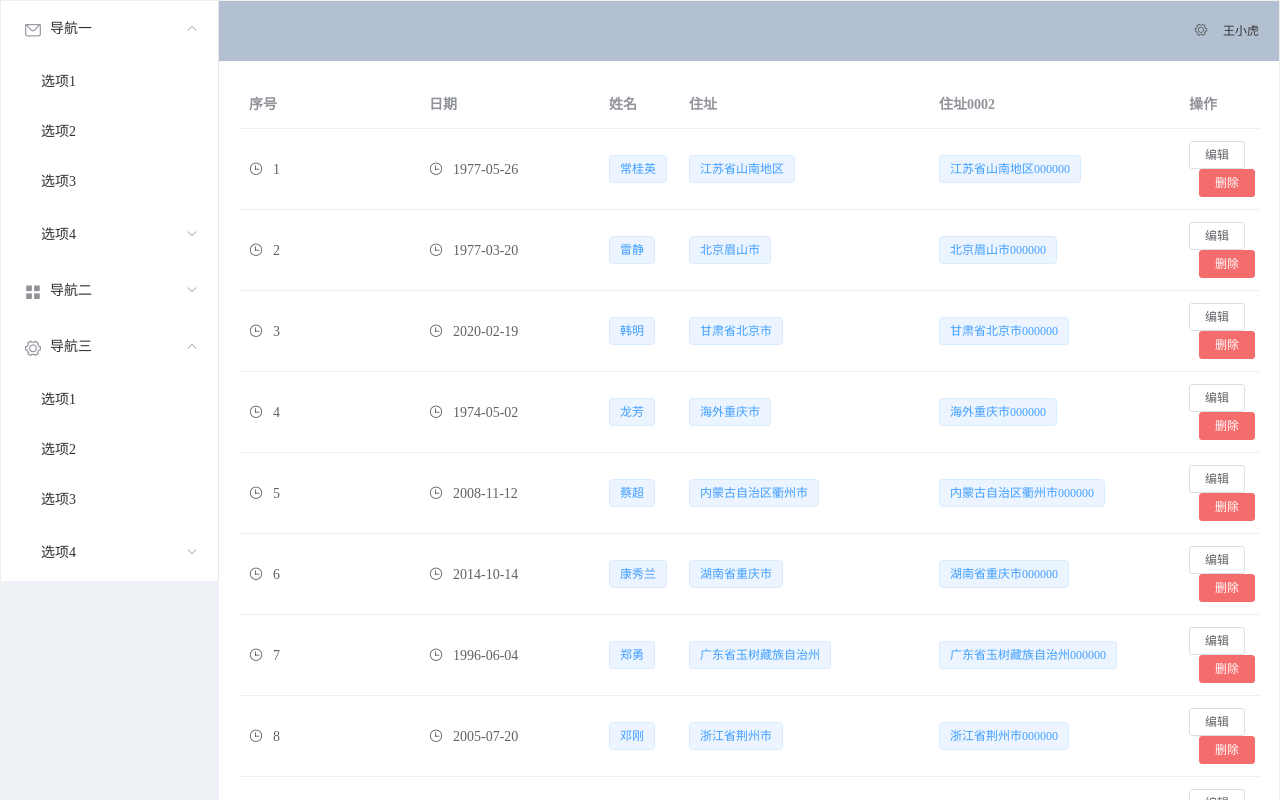
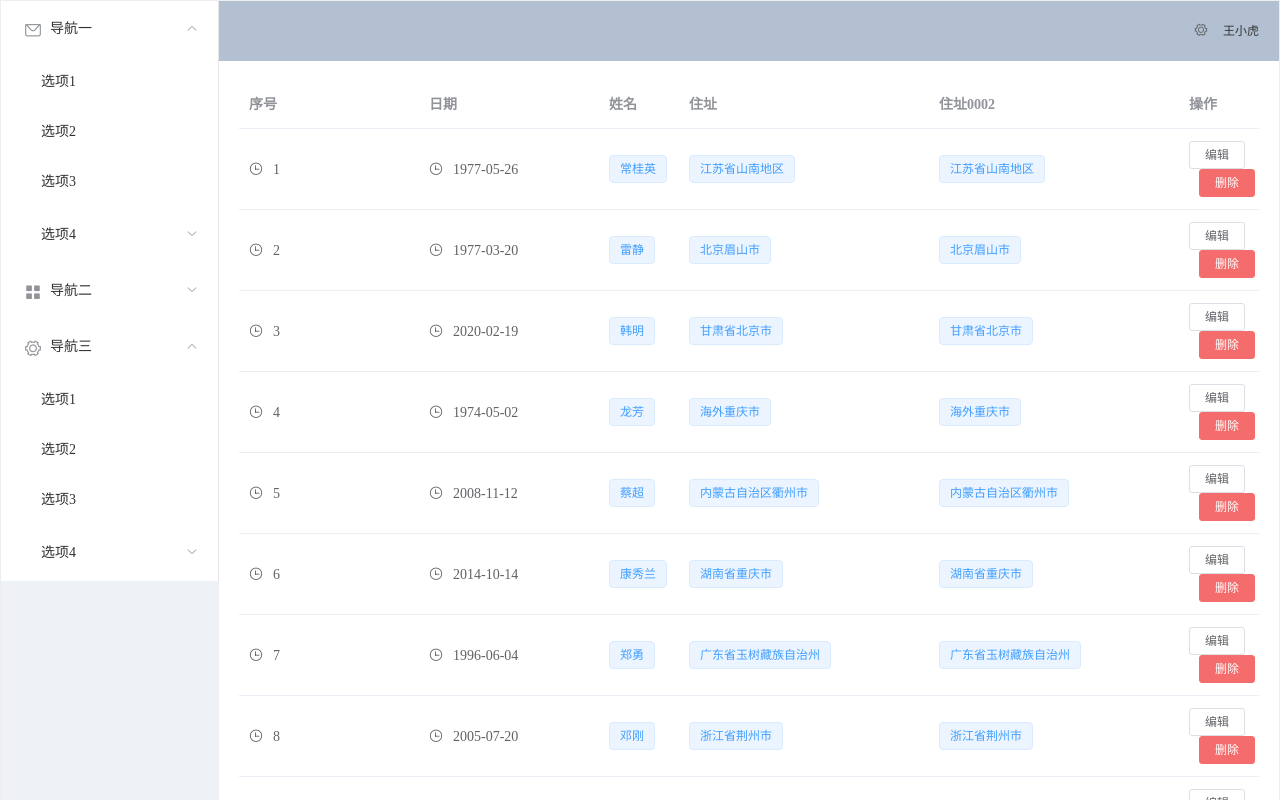
Before and after one commit to zhfjsxh/element, a Vue app: page /about in a window 1280 px wide. Shown: the top 800 px of the page. Built offline with nearby package versions, Linux system fonts and the light colour scheme; no server answers.

Commit message:
modified About.vue

```diff
--- a/src/views/About.vue
+++ b/src/views/About.vue
@@ -45,7 +45,7 @@
 					<!-- <p>姓名: {{ scope.row.name }}</p> -->
 					<!-- <p>住址: {{ scope.row.address }}</p> -->
 					<div slot="reference" class="name-wrapper">
-					<el-tag size="medium">{{ scope.row.address }}000000</el-tag>
+					<el-tag size="medium">{{ scope.row.address }}</el-tag>
 					</div>
 				</el-popover>
 				</template>
```
